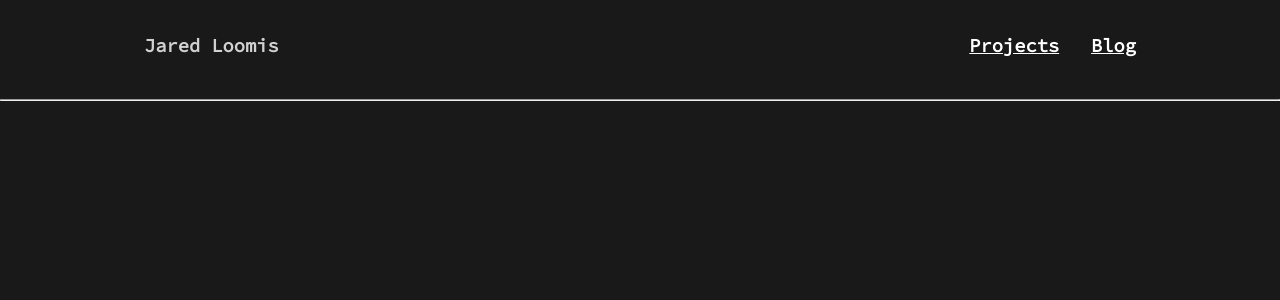
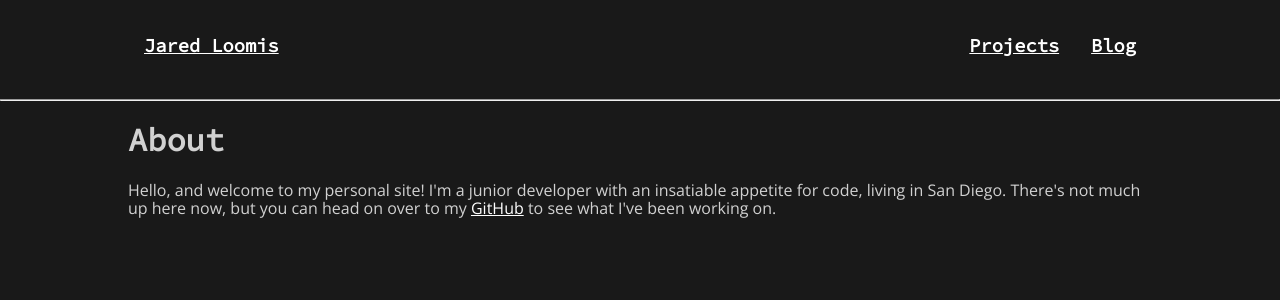
Before and after one commit to jaredloomis/jaredloomis.com, a React app: page / in a window 1280 px wide. Shown: the top 300 px of the page. Built offline with nearby package versions, Linux system fonts and the light colour scheme.

Commit message:
Add about

```diff
--- a/src/components/About.js
+++ b/src/components/About.js
@@ -2,4 +2,11 @@ import React from "react"
 
 export default () => <div>
   <h1>About</h1>
+  <p>
+    Hello, and welcome to my personal site! I'm a junior developer
+    with an insatiable appetite for code, living in San Diego.
+    There's not much up here now, but you can head on over to
+    my <a href="https://github.com/jaredloomis">GitHub</a> to see what
+    I've been working on.
+  </p>
 </div>
--- a/src/components/App.js
+++ b/src/components/App.js
@@ -22,7 +22,9 @@ export default ({projects}) => {
       <div className={navStyle.wrapper}>
         <div className={navStyle["navbar"] + " " + contStyle.container}>
           <div className={navStyle["navbar-home"]}>
-            <h3>Jared Loomis</h3>
+            <Link to="/">
+              <h3>Jared Loomis</h3>
+            </Link>
           </div>
           <div className={navStyle["navbar-list"]}>
             <div className={navStyle["navbar-item"]}>
@@ -42,7 +44,7 @@ export default ({projects}) => {
       <hr/>
 
       <div className={contStyle.container}>
-        <Route path="/about"       component={About}/>
+        <Route path="/"            component={About}/>
         <Route path="/projects"    component={ProjectListPath}/>
         <Route path="/blog"        component={Blog}/>
         <Route path="/project/:id" component={ProjectPath}/>
```
